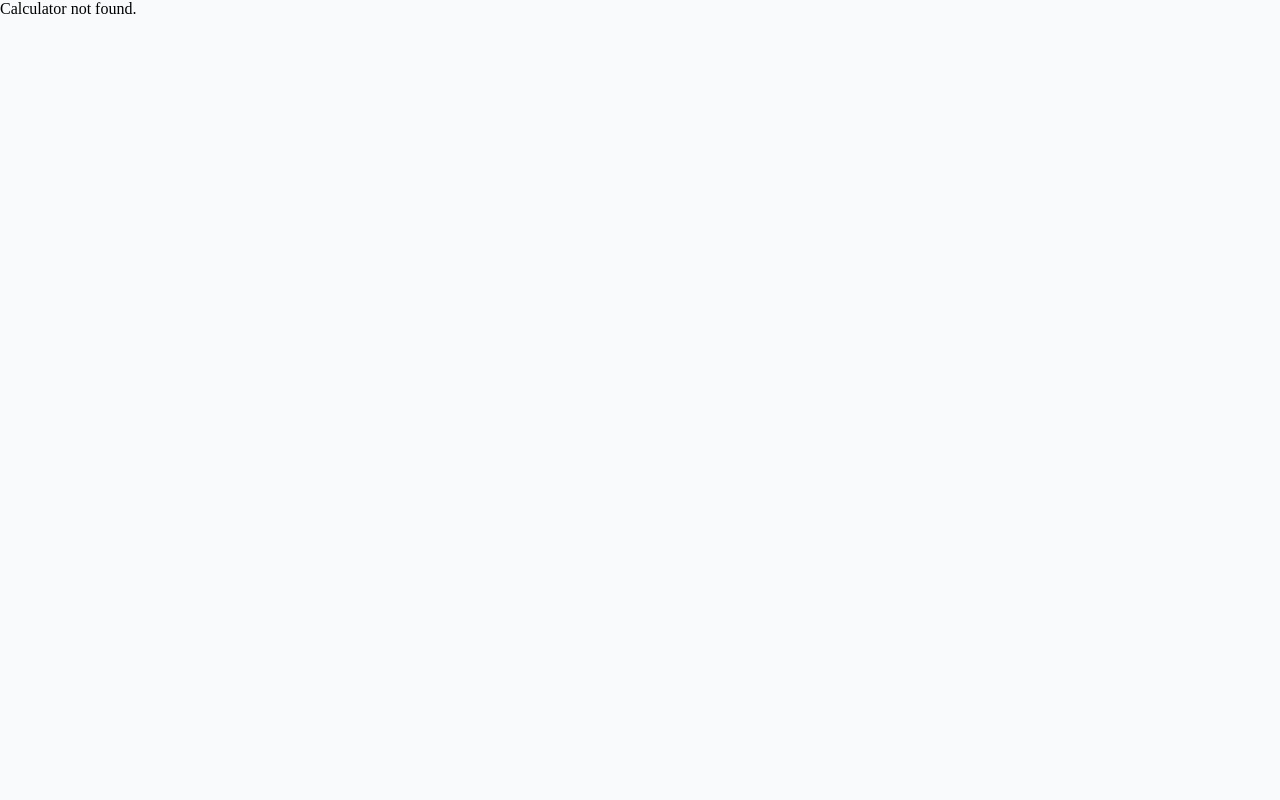
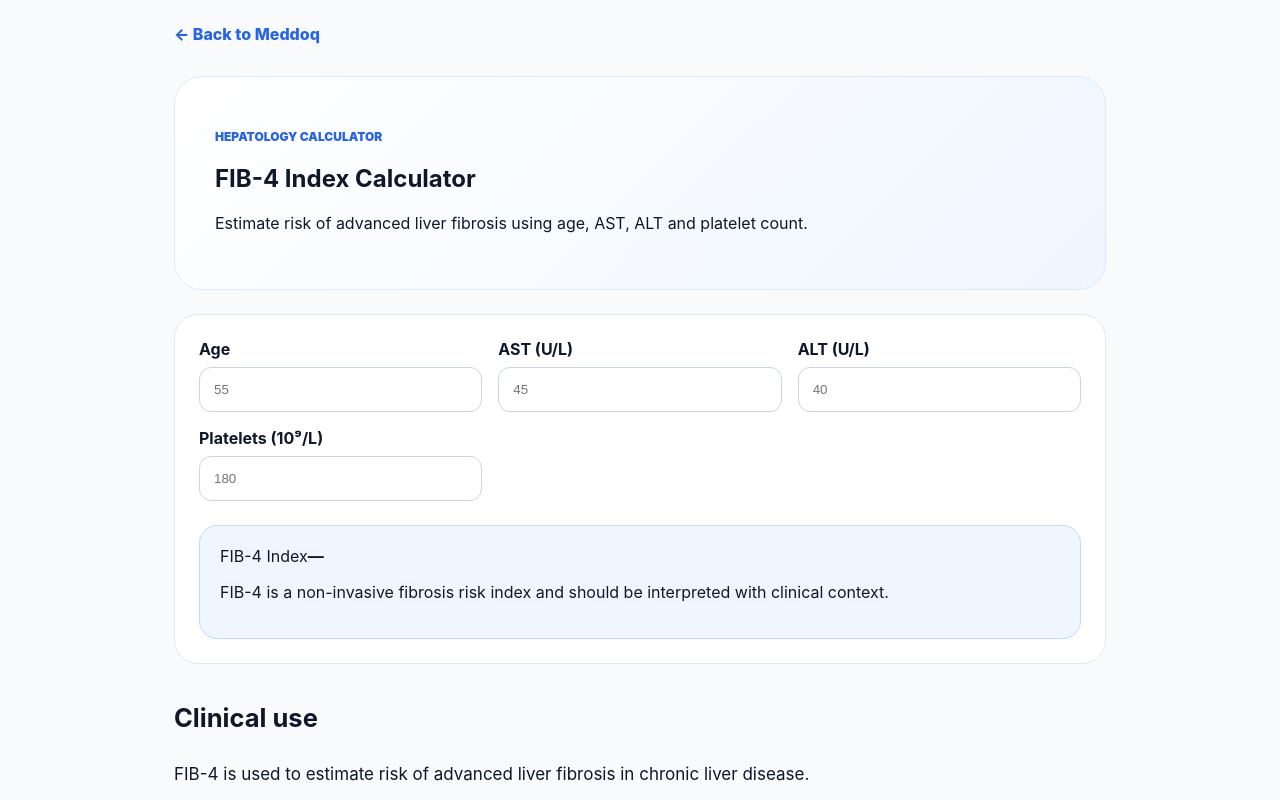
Before and after one commit to brsbyrm/meddoq, a Next.js app: page /calculators/fib-4-index in a window 1280 px wide. Before the commit this address had no page. Shown: the top 800 px of the page. Built offline with nearby package versions, Linux system fonts and the light colour scheme.

Commit message:
Add FIB-4 index calculator

```diff
--- /dev/null
+++ b/app/calculators/fib-4-index/page.js
@@ -0,0 +1,84 @@
+"use client";
+
+import { useMemo, useState } from "react";
+
+export default function Page() {
+  const [age,setAge]=useState("");
+  const [ast,setAst]=useState("");
+  const [alt,setAlt]=useState("");
+  const [platelets,setPlatelets]=useState("");
+
+  const fib4 = useMemo(()=>{
+    const a=Number(age), as=Number(ast), al=Number(alt), p=Number(platelets);
+    if(!a||!as||!al||!p) return null;
+    return (a*as)/(p*Math.sqrt(al));
+  },[age,ast,alt,platelets]);
+
+  const interpretation = fib4===null ? "" :
+    fib4 < 1.3 ? "Low risk of advanced fibrosis" :
+    fib4 <= 2.67 ? "Indeterminate risk" :
+    "High risk of advanced fibrosis";
+
+  return(
+    <main style={styles.main}>
+      <a href="/" style={styles.back}>← Back to Meddoq</a>
+
+      <section style={styles.hero}>
+        <p style={styles.kicker}>Hepatology Calculator</p>
+        <h1>FIB-4 Index Calculator</h1>
+        <p>Estimate risk of advanced liver fibrosis using age, AST, ALT and platelet count.</p>
+      </section>
+
+      <section style={styles.card}>
+        <div style={styles.grid}>
+          <label style={styles.label}>Age
+            <input style={styles.input} value={age} onChange={e=>setAge(e.target.value)} inputMode="decimal" placeholder="55"/>
+          </label>
+
+          <label style={styles.label}>AST (U/L)
+            <input style={styles.input} value={ast} onChange={e=>setAst(e.target.value)} inputMode="decimal" placeholder="45"/>
+          </label>
+
+          <label style={styles.label}>ALT (U/L)
+            <input style={styles.input} value={alt} onChange={e=>setAlt(e.target.value)} inputMode="decimal" placeholder="40"/>
+          </label>
+
+          <label style={styles.label}>Platelets (10⁹/L)
+            <input style={styles.input} value={platelets} onChange={e=>setPlatelets(e.target.value)} inputMode="decimal" placeholder="180"/>
+          </label>
+        </div>
+
+        <div style={styles.result}>
+          <span>FIB-4 Index</span>
+          <strong>{fib4===null ? "—" : fib4.toFixed(2)}</strong>
+          <p><b>{interpretation}</b></p>
+          <p>FIB-4 is a non-invasive fibrosis risk index and should be interpreted with clinical context.</p>
+        </div>
+      </section>
+
+      <section style={styles.content}>
+        <h2>Clinical use</h2>
+        <p>FIB-4 is used to estimate risk of advanced liver fibrosis in chronic liver disease.</p>
+
+        <h2>Interpretation</h2>
+        <p>Common adult cutoffs are &lt;1.3 for low risk and &gt;2.67 for high risk, with intermediate values requiring further assessment.</p>
+
+        <h2>References</h2>
+        <p>Sterling RK et al. Hepatology. 2006.</p>
+      </section>
+    </main>
+  )
+}
+
+const styles={
+main:{maxWidth:980,margin:"0 auto",padding:24,fontFamily:"Inter,system-ui,sans-serif",color:"#0f172a"},
+back:{color:"#2563eb",fontWeight:800,textDecoration:"none"},
+hero:{marginTop:32,background:"linear-gradient(135deg,#fff,#eff6ff)",border:"1px solid #dbeafe",borderRadius:28,padding:40},
+kicker:{color:"#2563eb",fontWeight:900,fontSize:12,textTransform:"uppercase"},
+card:{marginTop:24,background:"#fff",border:"1px solid #e2e8f0",borderRadius:24,padding:24},
+grid:{display:"grid",gridTemplateColumns:"repeat(auto-fit,minmax(min(100%,220px),1fr))",gap:16},
+label:{display:"grid",gap:8,fontWeight:700},
+input:{padding:14,borderRadius:12,border:"1px solid #cbd5e1"},
+result:{marginTop:24,background:"#eff6ff",padding:20,borderRadius:18,border:"1px solid #bfdbfe"},
+content:{marginTop:32,lineHeight:1.7,fontSize:17}
+}
```
Also changed, not shown: app/data/calculators.js (+9 -0 lines).
